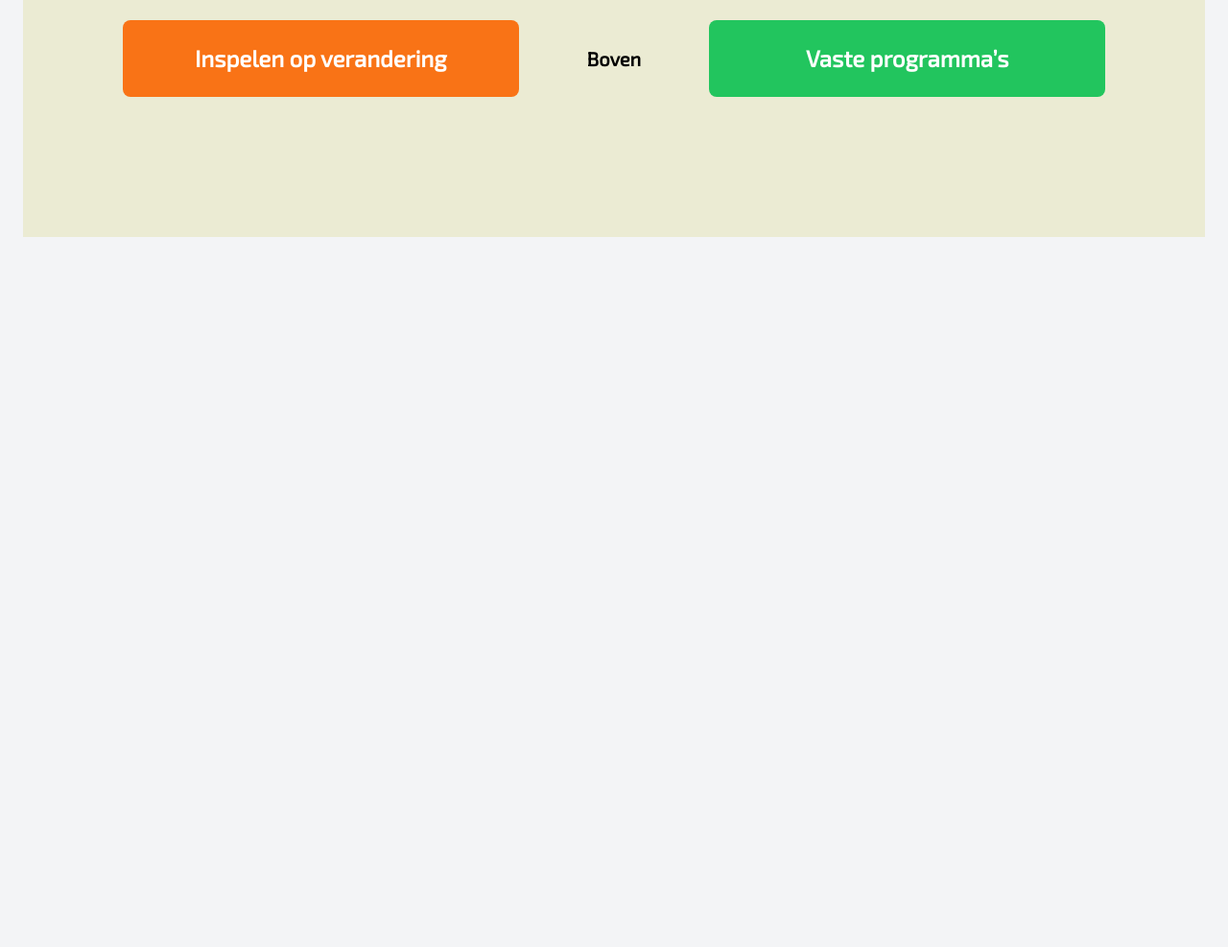
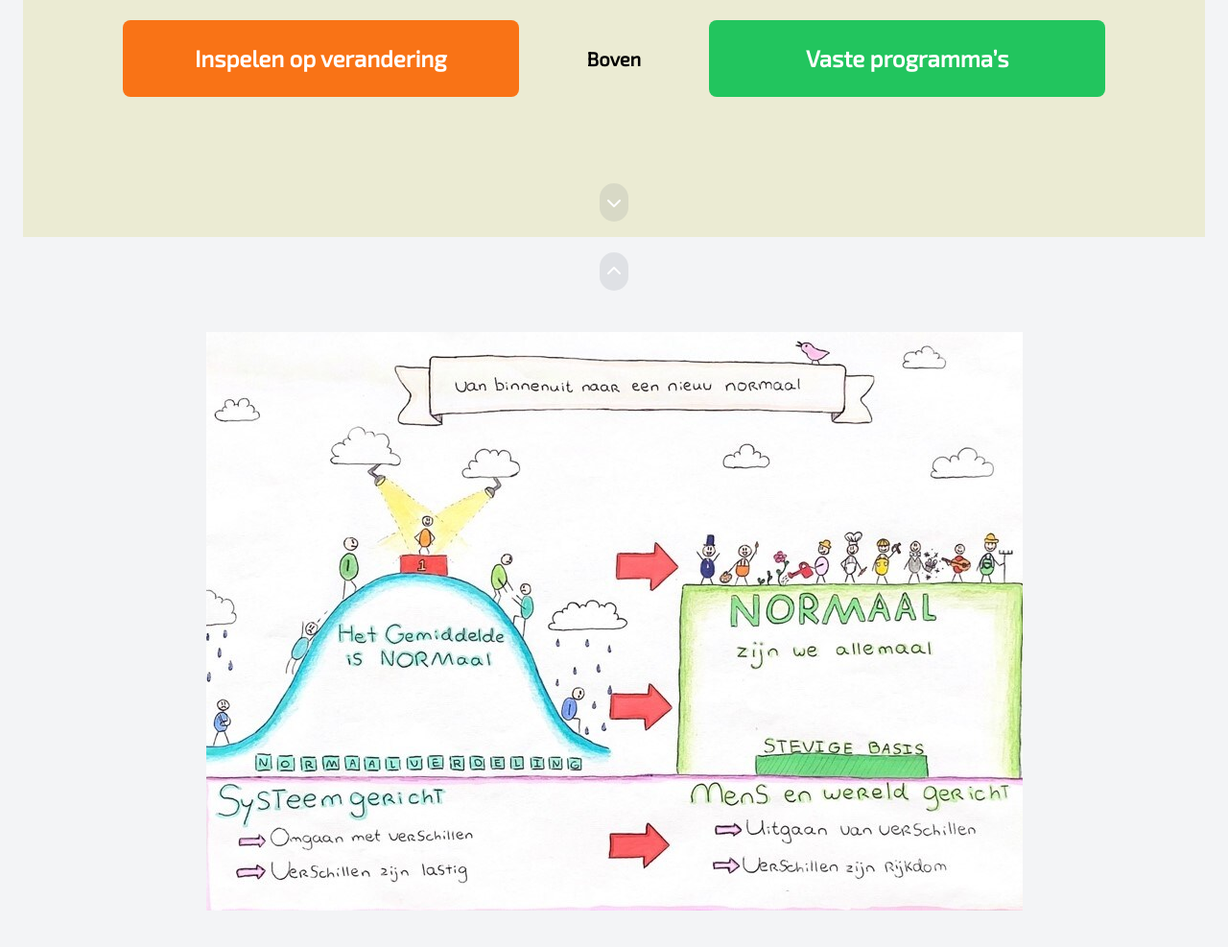
Before and after one commit to hanbedrijfskunde/onderzoeksgebieden-bk, a plain HTML site: page index.html in a window 1280 px wide. Shown: the part 4577-5564 px from the top of the page at 96% size. Before the commit the page ends 4848 px from the top, so only its background shows below. Drawn offline with nearby package versions, Linux system fonts and the light colour scheme.

Commit message:
Added slide

```diff
--- a/index.html
+++ b/index.html
@@ -118,7 +118,17 @@
                 <div class="col-span-2 text-xl font-bold exo-2-font text-center">Boven</div>
                 <div class="col-span-5 bg-green-500 text-white px-6 py-6 rounded-lg font-semibold exo-2-font text-2xl text-center">Vaste programma’s</div>
             </div>
-        <!-- No button on last slide -->
+            <button class="absolute bottom-4 left-1/2 transform -translate-x-1/2 text-white bg-gray-700/10 rounded-full p-2 hover:bg-gray-600 arrow-down">
+                <i class="fas fa-chevron-down"></i>
+            </button>
+        </section>
+        <!-- Slide 7 -->
+        <section id="systeem-mens" class="relative h-screen overflow-hidden bg-center bg-no-repeat bg-fixed flex items-center justify-center" style="background-image: url('images/systeem-mens.jpeg');">
+            <button class="absolute top-4 left-1/2 transform -translate-x-1/2 text-white bg-gray-700/10 rounded-full p-2 hover:bg-gray-600 arrow-up">
+              <i class="fas fa-chevron-up"></i>
+            </button>
+            <!-- Content for slide 2 goes here -->
+            <!-- No button on last slide -->
         </section>
     </div>
     <script src="script.js"></script>
```
Also changed, not shown: images/systeem-mens.jpeg (added).
